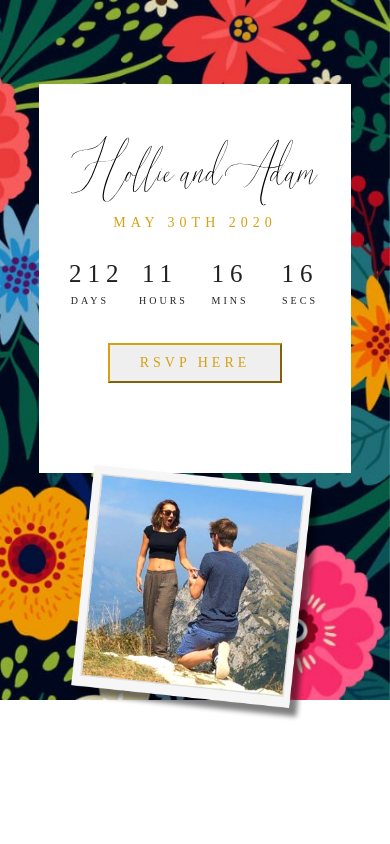
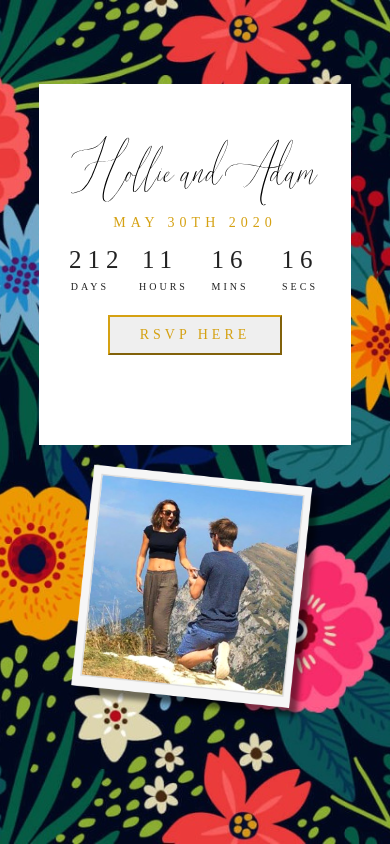
Before and after one commit to joesummerhayes/adam-wedding, a React (Create React App) app: page / in a window 390 px wide. Shown: the top 844 px of the page. Built offline with nearby package versions, Linux system fonts and the light colour scheme.

Commit message:
lozzas tweaks

```diff
--- a/src/App.css
+++ b/src/App.css
@@ -9,7 +9,7 @@ body, html {
     background-position: center center;
     background-attachment: fixed;
     background-size: cover;
-    height: 50rem;
+    height: 100rem;
 }
 
 .center-card {
@@ -96,7 +96,7 @@ body, html {
 
   @media only screen and (max-width: 800px) {
     .countdown-section {
-        padding: 3rem 0rem;
+        padding: 2rem 0rem;
     }
     .value-countdown {
         letter-spacing: 3px;
@@ -133,7 +133,7 @@ body, html {
         padding-right: 0.2rem;
     }
     .center-card {
-        padding: 80px 20px 100px 20px;
+        padding: 65px 20px 100px;
     }
     .adam-image img {
         top: 60%;
```
